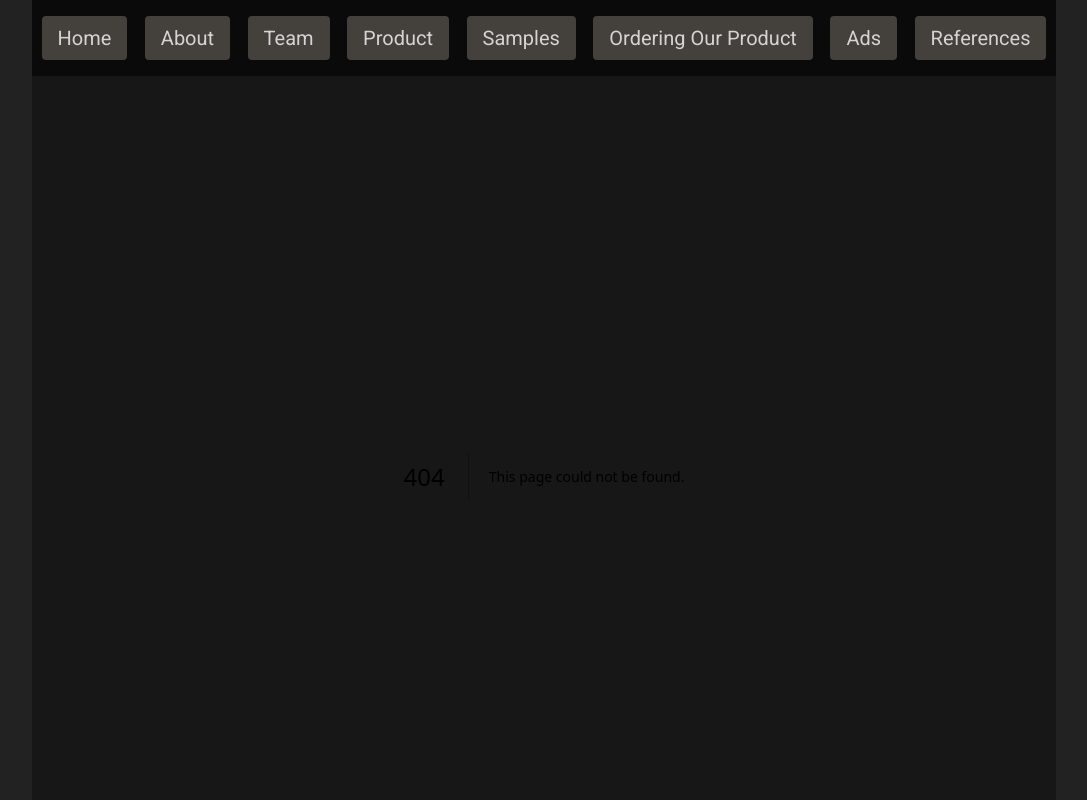
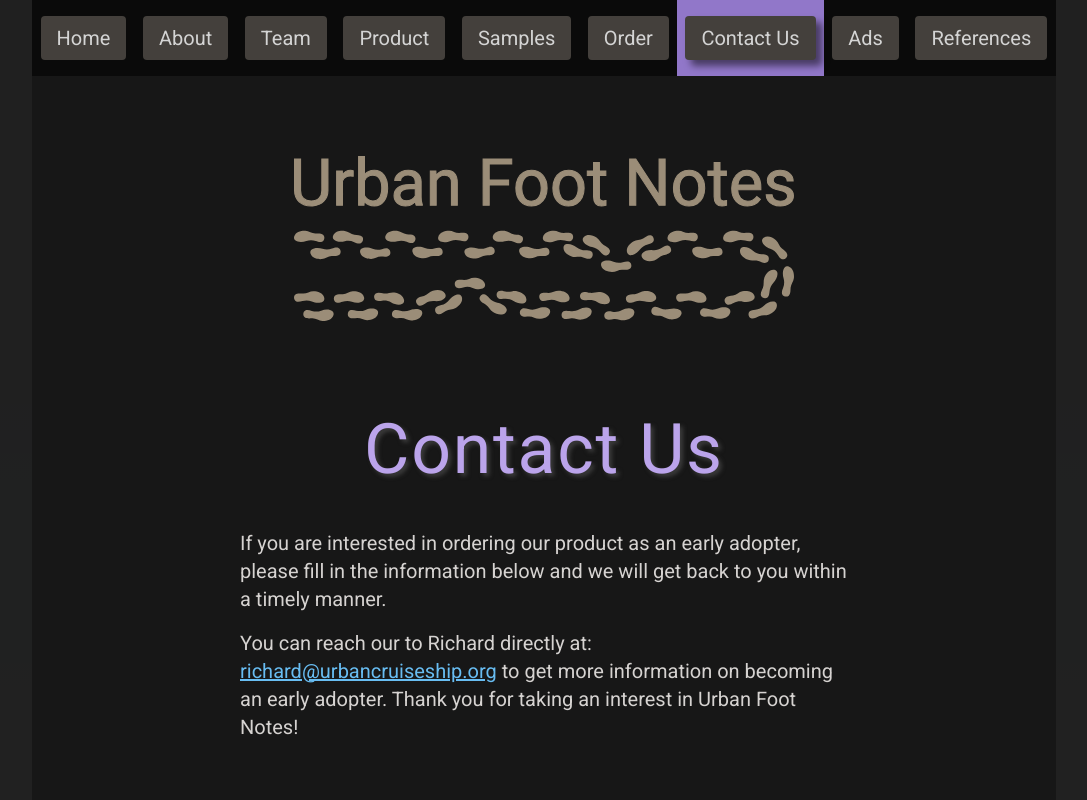
Before and after one commit to Richard-Burd/urban-footnotes-landing, a Next.js app: page /contact in a window 1280 px wide. Before the commit this address had no page. Shown: the top 800 px of the page, without its empty margins (96-1183 px from the left). Built offline with nearby package versions, Linux system fonts and the light colour scheme; a web font is replaced by a local one.

Commit message:
separate order & contact pages

```diff
--- a/components/DesktopNavbar.js
+++ b/components/DesktopNavbar.js
@@ -13,9 +13,14 @@ export default function DesktopNavbar() {
     { title: "Product", path: "/product", bgColor: "bg-navbar-product" },
     { title: "Samples", path: "/samples", bgColor: "bg-navbar-samples" },
     {
-      title: "Ordering Our Product",
+      title: "Order",
       path: "/order",
-      bgColor: "bg-navbar-ordering-our-product",
+      bgColor: "bg-navbar-order",
+    },
+    {
+      title: "Contact Us",
+      path: "/contact",
+      bgColor: "bg-navbar-contact-us",
     },
     { title: "Ads", path: "/ads", bgColor: "bg-navbar-ads" },
     {
--- a/components/MobileNavbar.js
+++ b/components/MobileNavbar.js
@@ -11,7 +11,7 @@ export default function MobileNavBar() {
 
   return (
     <div>
-      <div className="bg-neutral-950 text-white px-4 py-4">
+      <div className="bg-neutral-950 px-4 py-4 text-white">
         <button onClick={toggleMenu}>
           <Image
             src="/images/hamburger-icon-white.svg"
@@ -24,11 +24,11 @@ export default function MobileNavBar() {
       {isMenuOpen && (
         <div
           id="mobile-nav-bar-links"
-          className="bg-stone-800 w-full text-white"
+          className="w-full bg-stone-800 text-white"
         >
           <Link href="/">
             <div
-              className="block px-4 py-2 cursor-pointer border-b border-stone-600"
+              className="block cursor-pointer border-b border-stone-600 px-4 py-2"
               onClick={toggleMenu}
             >
               Homepage
@@ -36,7 +36,7 @@ export default function MobileNavBar() {
           </Link>
           <Link href="/about">
             <div
-              className="block px-4 py-2 cursor-pointer border-b border-stone-600"
+              className="block cursor-pointer border-b border-stone-600 px-4 py-2"
               onClick={toggleMenu}
             >
               About Page
@@ -44,7 +44,7 @@ export default function MobileNavBar() {
           </Link>
           <Link href="/team">
             <div
-              className="block px-4 py-2 cursor-pointer border-b border-stone-600"
+              className="block cursor-pointer border-b border-stone-600 px-4 py-2"
               onClick={toggleMenu}
             >
               Team
@@ -52,7 +52,7 @@ export default function MobileNavBar() {
           </Link>
           <Link href="/product">
             <div
-              className="block px-4 py-2 cursor-pointer border-b border-stone-600"
+              className="block cursor-pointer border-b border-stone-600 px-4 py-2"
               onClick={toggleMenu}
             >
               Product
@@ -60,7 +60,7 @@ export default function MobileNavBar() {
           </Link>
           <Link href="/samples">
             <div
-              className="block px-4 py-2 cursor-pointer border-b border-stone-600"
+              className="block cursor-pointer border-b border-stone-600 px-4 py-2"
               onClick={toggleMenu}
             >
               Samples
@@ -68,15 +68,23 @@ export default function MobileNavBar() {
           </Link>
           <Link href="/order">
             <div
-              className="block px-4 py-2 cursor-pointer border-b border-stone-600"
+              className="block cursor-pointer border-b border-stone-600 px-4 py-2"
               onClick={toggleMenu}
             >
-              Ordering Our Product
+              Order
+            </div>
+          </Link>
+          <Link href="/contact">
+            <div
+              className="block cursor-pointer border-b border-stone-600 px-4 py-2"
+              onClick={toggleMenu}
+            >
+              Contact Us
             </div>
           </Link>
           <Link href="/ads">
             <div
-              className="block px-4 py-2 cursor-pointer border-b border-stone-600"
+              className="block cursor-pointer border-b border-stone-600 px-4 py-2"
               onClick={toggleMenu}
             >
               Ads
@@ -84,7 +92,7 @@ export default function MobileNavBar() {
           </Link>
           <Link href="/references">
             <div
-              className="block px-4 py-2 cursor-pointer"
+              className="block cursor-pointer px-4 py-2"
               onClick={toggleMenu}
             >
               References
--- /dev/null
+++ b/pages/contact.js
@@ -0,0 +1,38 @@
+import PageHeaderLogo from "@/components/PageHeaderLogo";
+import PageTitle from "@/components/PageTitle";
+import ContactUsForm from "@/components/ContactUsForm"; // 3rd Deployment Try
+
+import Link from "next/link";
+
+export default function Contact() {
+  return (
+    <div>
+      <PageHeaderLogo />
+      <div className="lg:m-20">
+        <center>
+          <PageTitle
+            topTitle="Contact Us"
+            textColor="text-title-text-contact"
+            shadowColor={`title-shadow-ordering-our-product`}
+          />
+        </center>
+        <div className="roboto-font mx-4 text-xl text-stone-300 lg:mx-32">
+          <p className="pb-4">
+            If you are interested in ordering our product as an early adopter,
+            please fill in the information below and we will get back to you
+            within a timely manner.
+          </p>
+          <p className="pb-4">
+            You can reach our to Richard directly at:{" "}
+            <Link href="mailto: richard@urbancruiseship.org">
+              richard@urbancruiseship.org
+            </Link>{" "}
+            to get more information on becoming an early adopter. Thank you for
+            taking an interest in Urban Foot Notes!
+          </p>
+        </div>
+      </div>
+      <ContactUsForm />
+    </div>
+  );
+}
--- a/pages/order.js
+++ b/pages/order.js
@@ -1,8 +1,5 @@
 import PageHeaderLogo from "@/components/PageHeaderLogo";
 import PageTitle from "@/components/PageTitle";
-import ContactUsForm from "@/components/ContactUsForm"; // 3rd Deployment Try
-
-import Link from "next/link";
 
 export default function Order() {
   return (
@@ -12,27 +9,11 @@ export default function Order() {
         <center>
           <PageTitle
             topTitle="Ordering Our Product"
-            textColor="text-title-text-ordering-our-product"
+            textColor="text-title-text-order"
             shadowColor={`title-shadow-ordering-our-product`}
           />
         </center>
-        <div className="roboto-font mx-4 text-xl text-stone-300 lg:mx-32">
-          <p className="pb-4">
-            If you are interested in ordering our product as an early adopter,
-            please fill in the information below and we will get back to you
-            within a timely manner.
-          </p>
-          <p className="pb-4">
-            You can reach our to Richard directly at:{" "}
-            <Link href="mailto: richard@urbancruiseship.org">
-              richard@urbancruiseship.org
-            </Link>{" "}
-            to get more information on becoming an early adopter. Thank you for
-            taking an interest in Urban Foot Notes!
-          </p>
-        </div>
       </div>
-      <ContactUsForm />
       <div className="roboto-font mx-4 mt-20 text-xl text-stone-300 lg:mx-32">
         <p className="pb-4">
           You can buy a test version of our product and checkout securely at the
@@ -41,10 +22,22 @@ export default function Order() {
         <script async src="https://js.stripe.com/v3/buy-button.js"></script>
 
         <div className="flex items-center justify-center">
-          <stripe-buy-button
+          <button
+            onClick={() =>
+              window.open(
+                "https://buy.stripe.com/test_14k4gt9Kn4ZkcG49AA",
+                "_blank",
+                "noopener,noreferrer",
+              )
+            }
+            className="mx-4 mt-10 rounded-xl bg-gray-200 px-4 py-2 text-2xl text-slate-900"
+          >
+            Order Now
+          </button>
+          {/* <stripe-buy-button
             buy-button-id="buy_btn_1PWSnGGN52GuXWVWQzelGuJO"
             publishable-key="pk_test_51PWM5ZGN52GuXWVWTnkncuyRJtaxnWSX4w1zdn16pDyuS3biGYEpjz1YjkboYGle8e9gzX9vXg2HB2YjGIEFaKAq00Ss702D0z"
-          ></stripe-buy-button>
+          ></stripe-buy-button> */}
         </div>
       </div>
     </div>
--- a/tailwind.config.js
+++ b/tailwind.config.js
@@ -17,7 +17,8 @@ module.exports = {
         "title-text-team": "#79d3fc",
         "title-text-product": "#e7c7c7ff",
         "title-text-samples": "#b5f5a5ff",
-        "title-text-ordering-our-product": "#e1d3bfff",
+        "title-text-order": "#e1d3bfff",
+        "title-text-contact": "#bba4eb",
         "title-text-ads": "#a1977a",
         "title-text-references": "#91baeaff",
         "navbar-home": "#9b8d78ff",
@@ -25,7 +26,8 @@ module.exports = {
         "navbar-team": "#73d9eb",
         "navbar-product": "#ffafafff",
         "navbar-samples": "#64df46ff",
-        "navbar-ordering-our-product": "#ffffffff",
+        "navbar-order": "#ffffffff",
+        "navbar-contact-us": "#9177c9",
         "navbar-ads": "#9b8d78ff",
         "navbar-references": "#6baaf5ff",
       },
```
